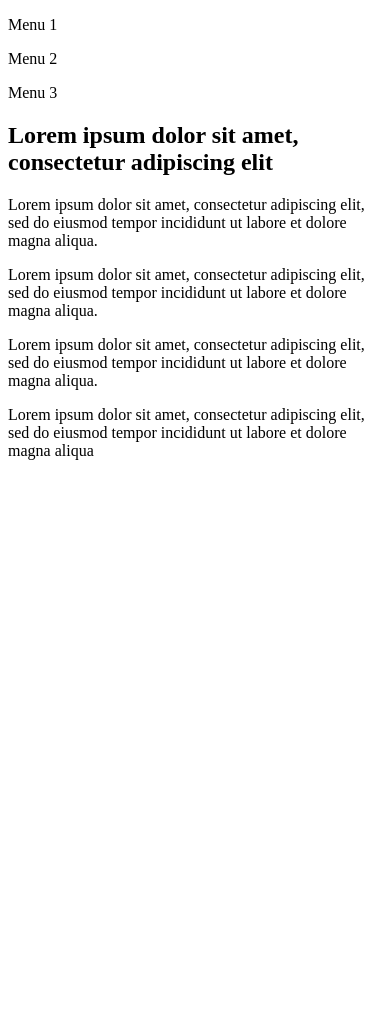
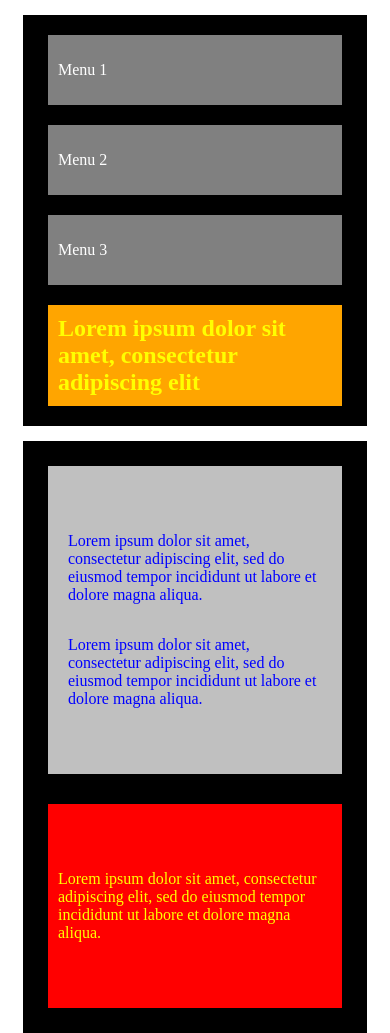
Before and after one commit to angelaherreram/vue_tasca1, a plain HTML site: page nivell-1/index.html in a window 390 px wide. Shown: the top 1033 px of the page. Before the commit the page ends 844 px from the top, so only its background shows below. Drawn offline with Linux system fonts and the light colour scheme.

Commit message:
TASCA 1_EXERCICI 3_v1

```diff
--- a/nivell-1/styles/styles.css
+++ b/nivell-1/styles/styles.css
@@ -1,3 +1,90 @@
+@media only screen and (max-width:480px) {
+
+    #block-title {
+        max-width: 1200px;
+        background: black;
+        padding: 10px 10px;
+        margin: 15px;
+    }
+
+    #container-menus {
+        display: flex;
+        flex-direction: column;
+    }
+
+    #menu1 {
+        background: grey;
+        color: white;
+        flex-grow: 1;
+        padding: 10px;
+        margin: 10px 15px;
+    }
+    #menu2 {
+        background: grey;
+        color: white;
+        flex-grow: 2;
+        padding: 10px;
+        margin: 10px 15px;
+    }
+    #menu3 {
+        background: grey;
+        color: white;
+        flex-grow: 1;
+        padding: 10px;
+        margin: 10px 15px;
+    }
+
+    h1 {
+        max-width: 1200px;
+        background: orange;
+        color: yellow;
+        margin: 10px 15px;
+        padding: 10px;
+    }
+
+    #block-columns {
+        max-width: 1200px;
+        background: black;
+        margin: 15px;
+        padding: 10px 10px;
+        display: flex;
+        flex-wrap: wrap;
+    }
+
+    #cuadro-izquierdo {
+        color: blue;
+        background: silver;
+        padding: 50px 10px;
+        margin: 15px;
+        display: flex;
+        flex-direction: column;
+    }
+
+    #columna1 {
+        padding: 0px 10px;
+    }
+    #columna2 {
+        padding: 0px 10px;
+    }
+
+    #columna-derecha {
+        max-width: 1200px;
+        background: red;
+        color: yellow;
+        margin: 15px;
+        padding: 50px 10px;
+    }
+
+    #block-footer {
+        max-width: 1200px;
+        background: black;
+        margin: 15px;
+        padding: 10px 10px 10px 10px;
+        color: yellow
+
+    }
+}
+
 @media only screen and (min-width:480px) and (max-width:1024px) {
 
     #block-title {
```
